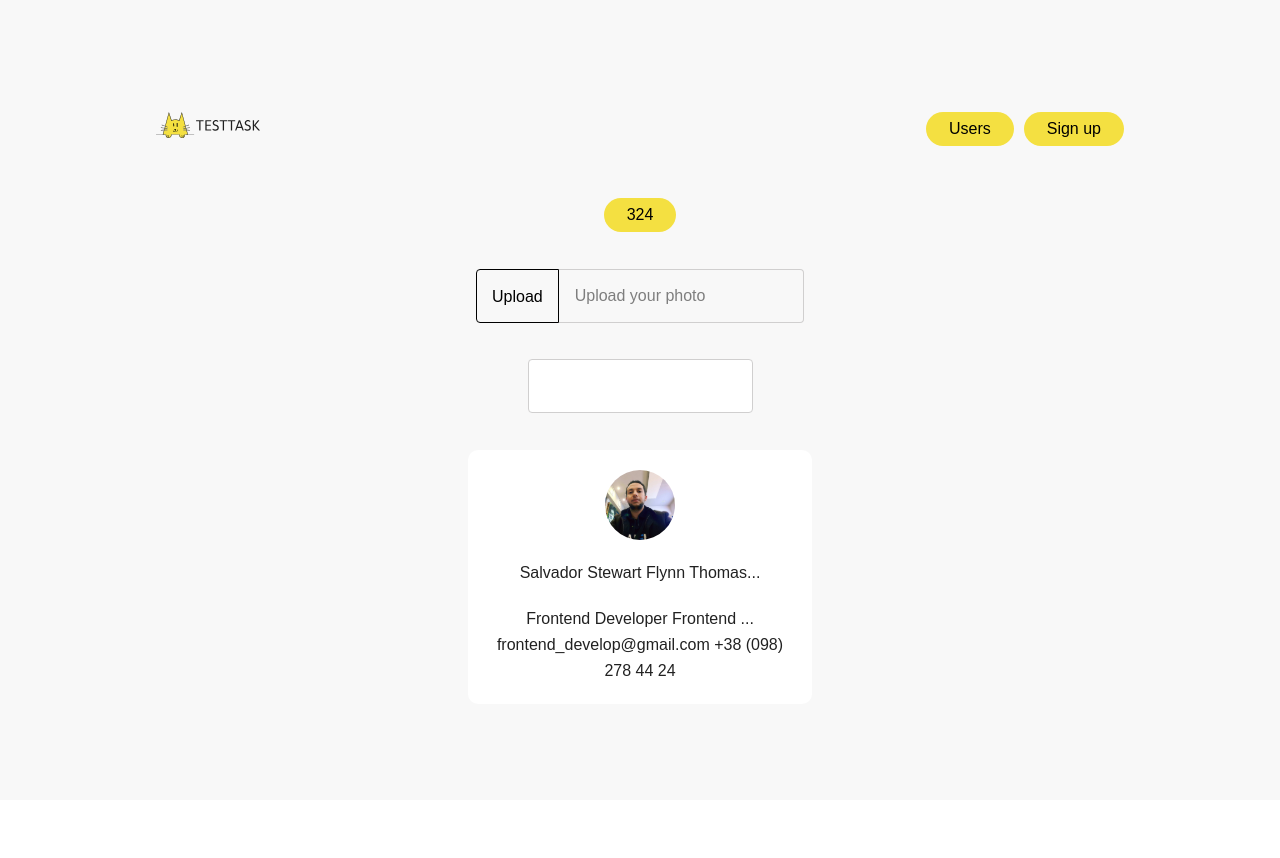
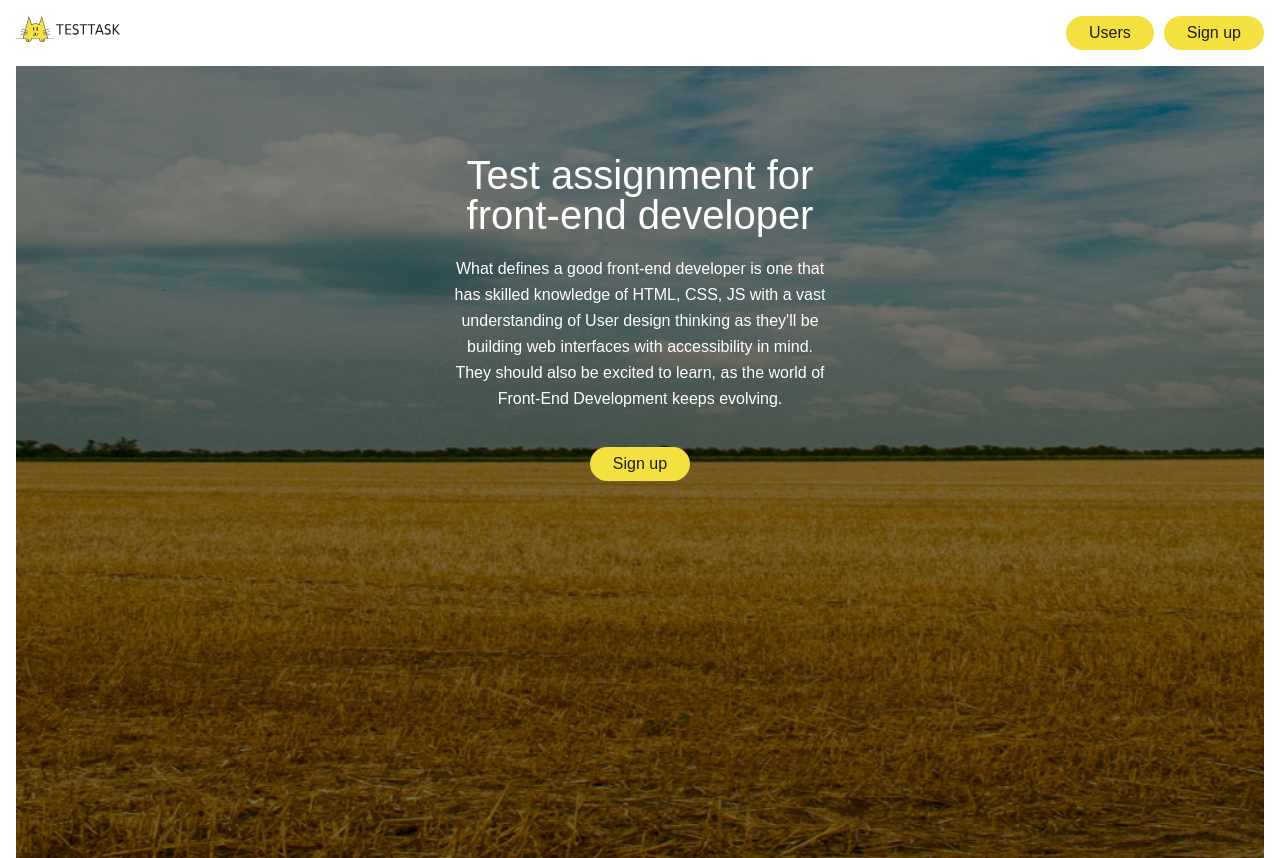
Before and after one commit to Ihorhavryliak/abz, a Next.js app: page / in a window 1280 px wide. Before the commit the page ends 800 px from the top, so only its background shows below. Built offline with nearby package versions, Linux system fonts and the light colour scheme; a web font is replaced by a local one.

Commit message:
added inform section

```diff
--- a/app/components/Button/ButtonGeneral.tsx
+++ b/app/components/Button/ButtonGeneral.tsx
@@ -1,6 +1,6 @@
 type ButtonGeneralType = {
   disabled?: boolean;
-  onClick: () => void;
+  onClick?: () => void;
   text: string;
 };
 
@@ -8,7 +8,7 @@ const ButtonGeneral = ({ onClick, disabled, text }: ButtonGeneralType) => {
   return (
 
     <button
-      className="text-black-100 hover:bg-custom-yellow-200 disabled:bg-custom-gray-100 disabled:text-white cursor-pointer font-nunito text-base leading-162 text-center bg-custom-yellow-100 px-[23px] py-1 rounded-[80px]"
+      className="text-custom-black-100 hover:bg-custom-yellow-200 disabled:bg-custom-gray-100 disabled:text-white cursor-pointer font-nunito text-base leading-162 text-center bg-custom-yellow-100 px-[23px] py-1 rounded-[80px]"
       disabled={disabled}
       onClick={onClick}
     >
--- a/app/components/Fields/FieldUpload.tsx
+++ b/app/components/Fields/FieldUpload.tsx
@@ -28,7 +28,7 @@ const FieldUpload = ({ error }: FieldUploadType) => {
               error
                 ? "border-custom-red-100 border-2"
                 : "border-custom-gray-200 border",
-              fileSelected ? "text-black-100" : "text-custom-gray-300",
+              fileSelected ? "text-custom-black-100" : "text-custom-gray-300",
               "w-full  py-3.5 ps-4 border-s-0 rounded-e"
             )}
           >
--- /dev/null
+++ b/app/components/Form/FormGeneral.tsx
@@ -0,0 +1,9 @@
+import React from 'react'
+
+const FormGeneral = () => {
+  return (
+    <div>FormGeneral</div>
+  )
+}
+
+export default FormGeneral
--- a/app/components/Header/Header.tsx
+++ b/app/components/Header/Header.tsx
@@ -3,7 +3,7 @@ import LogoIcon from "../Icon/LogoIcon";
 
 const Header = () => {
   return (
-    <div className="px-[60px] py-4 flex justify-between w-full">
+    <div className="py-4 flex justify-between w-full">
       <LogoIcon />
       <div className="flex gap-2.5">
       <ButtonGeneral text="Users" onClick={() => {}} />
--- /dev/null
+++ b/app/components/InformSection/InformSection.tsx
@@ -0,0 +1,41 @@
+import React from "react";
+import ButtonGeneral from "../Button/ButtonGeneral";
+import photo from "../../../public/assets/images/main.png";
+import Image from "next/image";
+const InformSection = () => {
+  return (
+    <div className="relative">
+      <div className="absolute inset-0 bg-black opacity-50"></div>
+      <Image
+        className="w-full"
+        alt="photo"
+        width={1170}
+        height={650}
+        src={photo}
+        loading="lazy"
+        style={{
+          objectFit: "contain",
+        }}
+      />
+      <div className="absolute top-0  w-full text-center flex justify-center mt-[89px]">
+        <div className="max-w-[380px] w-full font-nunito text-white">
+          <h1 className="text-[40px] leading-[100%]">
+            Test assignment for front-end developer
+          </h1>
+          <p className="text-base leading-[162%] mt-[21px]">
+            What defines a good front-end developer is one that has skilled
+            knowledge of HTML, CSS, JS with a vast understanding of User design
+            thinking as they'll be building web interfaces with accessibility in
+            mind. They should also be excited to learn, as the world of
+            Front-End Development keeps evolving.
+          </p>
+          <div className="mt-9">
+            <ButtonGeneral text="Sign up" />{" "}
+          </div>
+        </div>
+      </div>
+    </div>
+  );
+};
+
+export default InformSection;
--- a/app/components/Input/InputGeneral.tsx
+++ b/app/components/Input/InputGeneral.tsx
@@ -34,7 +34,7 @@ const InputGeneral = ({ error, label }: InputGeneralType) => {
             error
               ? "border-custom-red-100 border-2"
               : "border-custom-gray-200 border",
-            value ? "text-black-100" : "text-custom-gray-300",
+            value ? "text-custom-black-100" : "text-custom-gray-300",
             "w-full py-3.5 ps-4 rounded focus:outline-none peer"
           )}
           placeholder=" "
--- a/app/page.tsx
+++ b/app/page.tsx
@@ -1,19 +1,13 @@
-'use client'
-import Image from "next/image";
-import ButtonGeneral from "./components/Button/ButtonGeneral";
-import FieldUpload from "./components/Fields/FieldUpload";
-import InputGeneral from "./components/Input/InputGeneral";
-import CardGeneral from "./components/Cards/CardGeneral";
+"use client";
+
 import Header from "./components/Header/Header";
+import InformSection from "./components/InformSection/InformSection";
 
 export default function Home() {
   return (
-    <main className="flex min-h-screen flex-col items-center justify-between p-24 bg-custom-gray-400">
-<Header/>
-        <ButtonGeneral onClick={()=>{}} text="324" />
-        <FieldUpload />
-        <InputGeneral />
-        <CardGeneral />
+    <main className="max-w-mx m-auto w-full px-4">
+      <Header />
+      <InformSection />
     </main>
   );
 }
--- a/tailwind.config.ts
+++ b/tailwind.config.ts
@@ -14,6 +14,7 @@ const config: Config = {
       colors: {
         custom: {
           'black-100': 'rgba(0, 0, 0, 0.87)',
+          'black-200': 'rgba(0, 0, 0, 0.50)',
           'yellow-100': '#F4E041',
           'yellow-200': '#FFE302',
           'blue-100': '#00BDD3',
@@ -27,7 +28,10 @@ const config: Config = {
       },
       lineHeight: {
         '162': '162%'
-      }
+      },
+      maxWidth: {
+        mx: '1280px'
+      },
     },
   },
   plugins: [],
```
Also changed, not shown: public/assets/images/main.png (added), 1 other file (tests, documents, lock files or other folders).
